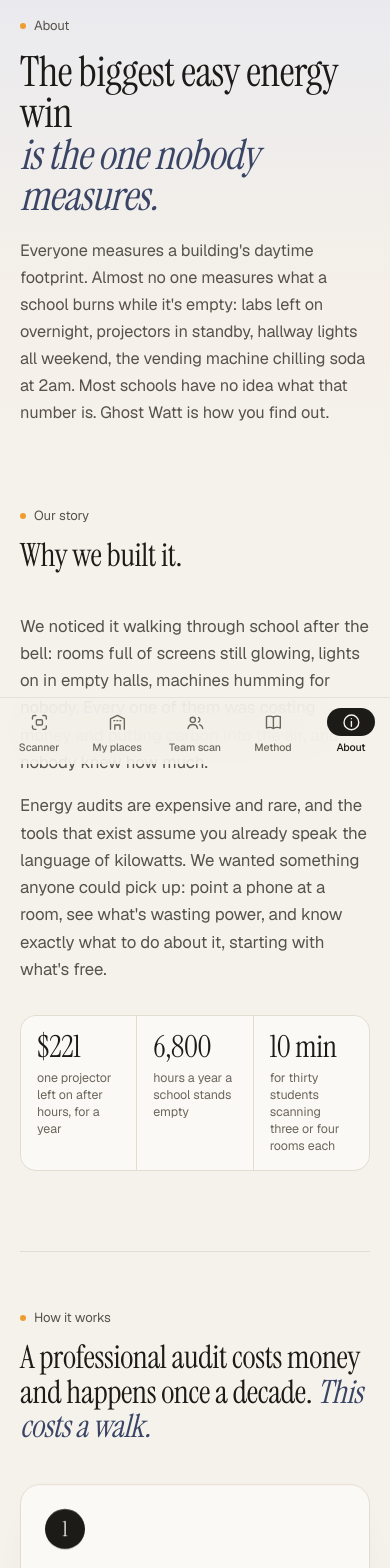
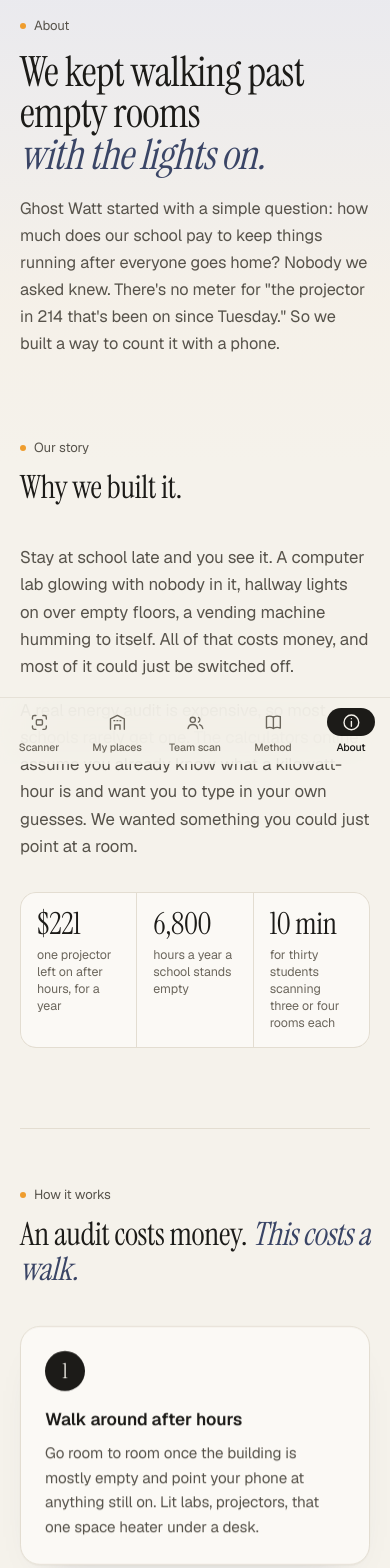
Before and after one commit to BoyTiger-1/ghost-watt, a Next.js app: page /about in a window 390 px wide. Shown: the part 80-1648 px from the top of the page. Built offline with nearby package versions, Linux system fonts and the light colour scheme; no server answers.

Commit message:
Fix Design

```diff
--- a/src/app/about/page.tsx
+++ b/src/app/about/page.tsx
@@ -15,39 +15,39 @@
 
 const STEPS = [
   {
-    title: "Walk the building after hours",
-    body: "At 4pm or after close, students sweep the building and point a phone at anything still drawing power: a lit lab, an idling projector, the humming vending machine.",
+    title: "Walk around after hours",
+    body: "Go room to room once the building is mostly empty and point your phone at anything still on. Lit labs, projectors, that one space heater under a desk.",
   },
   {
-    title: "A vision model names the devices",
-    body: "It identifies each device and whether it is on, in standby or off. That is all it does. In On-device mode it happens in the browser and nothing is uploaded.",
+    title: "The model says what it sees",
+    body: "It names each device and whether it's on, asleep or off. That's its whole job. In On-device mode this happens in your browser and the photo is never uploaded.",
   },
   {
-    title: "Plain arithmetic ranks them",
-    body: "Published wattages times realistic empty hours give a dollar and CO₂ figure per device, sorted worst first, each with a costed fix and its payback.",
+    title: "Plain math does the rest",
+    body: "Published wattages, times the hours the room sits empty, times your local electricity price. You get dollars and CO₂ for each device, worst first, with a fix and how fast it pays for itself.",
   },
 ];
 
 const BELIEFS = [
   {
-    title: "What you can't see, nobody fixes",
-    body: "Nobody is careless on purpose. A projector humming at midnight is just invisible. Show people where the waste is and most of it gets switched off.",
+    title: "Nobody wastes power on purpose",
+    body: "A projector humming at midnight is invisible. Once people can actually see it, most of it gets switched off.",
   },
   {
-    title: "Plain words, not jargon",
-    body: "You shouldn't need to know what a kilowatt-hour is to save money. Every number here comes in dollars, hours and things you can picture.",
+    title: "No jargon",
+    body: "You shouldn't need to know what a kilowatt-hour is to save money. Everything is in dollars and hours.",
   },
   {
-    title: "Show the math",
-    body: "Estimates come with a range and the reason behind them. Every wattage and formula is published, so anyone can check our work.",
+    title: "Show your work",
+    body: "Every estimate comes with a range and where it came from. The wattages and formulas are public, so you can check us.",
   },
   {
-    title: "Cheapest fixes first",
-    body: "Changing a habit or setting a timer often beats buying new equipment. We rank fixes by what each dollar gets back, and free ones lead.",
+    title: "Free fixes first",
+    body: "A timer or a new habit often beats buying equipment. We sort fixes by what each dollar gets back, so the free ones end up on top.",
   },
   {
-    title: "Your photos are yours",
-    body: "No accounts and no tracking. Pictures can be read right on your device, and team scans share device lists, never photos.",
+    title: "Your photos stay yours",
+    body: "No accounts and no tracking. On-device mode never uploads a picture, and team scans only share device lists.",
   },
 ];
 
@@ -56,47 +56,47 @@
     name: "Shaurya Sahdev",
     initials: "SS",
     roles: ["Live mode", "Frontend & design"],
-    body: "Built the live camera mode that boxes and prices devices as you point at them, and designed much of how the app looks and feels.",
+    body: "Built live mode, the camera view that boxes and prices things as you point at them. Did a lot of the design too.",
   },
   {
     name: "Ronit Agarwal",
     initials: "RA",
     roles: ["AI models & training", "Backend"],
-    body: "Trains and tunes the vision models that find devices in a picture, and built the server side that reads photos and looks up prices.",
+    body: "Trains and tunes the models that find devices in a photo, and wrote the server side that reads photos and looks up prices.",
   },
   {
     name: "Vyom Joshi",
     initials: "VJ",
     roles: ["Frontend", "Testing"],
-    body: "Builds the screens people use every day and puts them through their paces, making sure they hold up on real phones in real rooms.",
+    body: "Builds the screens people actually use, then tries to break them on real phones in real rooms.",
   },
   {
     name: "Rayan Alam",
     initials: "RA",
     roles: ["Backend & data", "Testing"],
-    body: "Works on the data and services behind the numbers, from electricity prices to saved places, and tests that they add up.",
+    body: "Works on the data behind the numbers, like electricity prices and saved places, and checks that it all adds up.",
   },
 ];
 
 const NOTES: { q: string; a: ReactNode }[] = [
   {
-    q: "Why hasn't this been done?",
-    a: "Commercial energy audits cost money and happen once a decade. Carbon calculators ask you to type in guesses. Nobody had put a vision model, a wattage table and a ranked to-do list in the hands of the people who actually walk the halls.",
+    q: "Why hasn't someone done this already?",
+    a: "Honestly, we're not sure. Professional audits are expensive, so most schools rarely get one, and online carbon calculators make you type in your own guesses. Nobody had put a vision model, a wattage table and a to-do list on the phones of the people who actually walk the halls.",
   },
   {
     q: "What does it look like in practice?",
-    a: "Point a phone at a lit, empty computer lab and it says: about $340 a year and 1.2 tonnes of CO₂ here; fix it with smart power strips, about $60, paid back in two months. That is an action, not a guilt trip.",
+    a: "Point it at an empty computer lab with thirty monitors still on and it'll tell you something like: about $800 a year here. Smart power strips fix most of it for $60, and they pay for themselves in about a month.",
   },
   {
     q: "What does a school get at the end?",
-    a: "A prioritised list facilities can act on Monday (timers, occupancy sensors, power strips, a shutdown policy) and a one-page brief for whoever signs the purchase order.",
+    a: "A ranked list facilities can start on Monday (timers, motion sensors, power strips, a shutdown routine), a one-page report for whoever approves spending, and stickers for the doors.",
   },
   {
     q: "Where do the photos go?",
     a: (
       <>
-        In On-device mode, nowhere: a detector in the browser reads them and nothing is uploaded. In Enhanced mode a photo is sent to the cloud vision
-        model for the scan and then discarded. The pill in the header always says which mode is about to run, and every result is labelled{" "}
+        In On-device mode, nowhere. The detector runs in your browser. Enhanced mode sends the photo to a cloud vision model for the scan, and then it&apos;s
+        thrown away. The pill in the header always says which one is about to run, and every result is labelled{" "}
         <span className="text-fog">Enhanced · cloud</span> or <span className="text-fog">On-device</span>.
       </>
     ),
@@ -105,18 +105,18 @@
     q: "How accurate is it?",
     a: (
       <>
-        Wattage from a photo is an estimate, and Ghost Watt never pretends otherwise. But the ranking of the worst offenders holds even when individual
-        watts are fuzzy, and the ranking is what drives action. The{" "}
+        Watts from a photo are an estimate, and we say so. The ranking holds up even when individual numbers are a bit off, though, and the ranking is
+        what tells you what to fix first. Every figure and formula is on the{" "}
         <Link href="/methodology" className="text-cyan underline decoration-cyan/30 underline-offset-4 hover:decoration-cyan">
           methodology
         </Link>{" "}
-        shows every figure and formula.
+        page.
       </>
     ),
   },
   {
-    q: "Does a team scan need accounts?",
-    a: "No. Whoever starts a team gets a six-character code and a QR code for the board. Everyone scans their own rooms on their own phone, and only the device lists travel.",
+    q: "Do team scans need accounts?",
+    a: "No. Whoever starts one gets a six-character code and a QR code to put on the board. Everyone scans their own rooms on their own phone, and only the device lists get shared.",
   },
 ];
 
@@ -149,10 +149,9 @@
 
       <div className="mx-auto max-w-6xl px-5 pb-12 pt-24 sm:px-6 sm:pt-32">
         <Reveal>
-          <PageHeader eyebrow="About" title="The biggest easy energy win" accent="is the one nobody measures.">
-            Everyone measures a building&apos;s daytime footprint. Almost no one measures what a school burns while it&apos;s empty: labs left on
-            overnight, projectors in standby, hallway lights all weekend, the vending machine chilling soda at 2am. Most schools have no idea what that
-            number is. Ghost Watt is how you find out.
+          <PageHeader eyebrow="About" title="We kept walking past empty rooms" accent="with the lights on.">
+            Ghost Watt started with a simple question: how much does our school pay to keep things running after everyone goes home? Nobody we asked
+            knew. There&apos;s no meter for &quot;the projector in 214 that&apos;s been on since Tuesday.&quot; So we built a way to count it with a phone.
           </PageHeader>
         </Reveal>
 
@@ -162,13 +161,12 @@
           <Reveal delay={0.06}>
             <div className="space-y-4 text-[1.05rem] leading-relaxed text-mist">
               <p>
-                We noticed it walking through school after the bell: rooms full of screens still glowing, lights on in empty halls, machines humming for
-                nobody. Every one of them was costing money and putting carbon into the air, and nobody knew how much.
+                Stay at school late and you see it. A computer lab glowing with nobody in it, hallway lights on over empty floors, a vending machine
+                humming to itself. All of that costs money, and most of it could just be switched off.
               </p>
               <p>
-                Energy audits are expensive and rare, and the tools that exist assume you already speak the language of kilowatts. We wanted something
-                anyone could pick up: point a phone at a room, see what&apos;s wasting power, and know exactly what to do about it, starting with what&apos;s
-                free.
+                A real energy audit is expensive, so most schools rarely get one. The calculators online assume you already know what a kilowatt-hour
+                is and want you to type in your own guesses. We wanted something you could just point at a room.
               </p>
             </div>
             <div className="mt-8 grid grid-cols-3 gap-px overflow-hidden rounded-2xl border border-line bg-line">
@@ -188,7 +186,7 @@
 
         {/* 2. how it works */}
         <section className="mt-20 border-t border-line pt-14 sm:mt-24">
-          <SectionHead eyebrow="How it works" title="A professional audit costs money and happens once a decade." accent="This costs a walk." />
+          <SectionHead eyebrow="How it works" title="An audit costs money." accent="This costs a walk." />
           <ol className="mt-10 grid gap-4 sm:grid-cols-3">
             {STEPS.map((s, i) => (
               <Reveal key={s.title} delay={i * 0.08} className="h-full">
@@ -204,7 +202,7 @@
 
         {/* 3. what we believe */}
         <section className="mt-20 border-t border-line pt-14 sm:mt-24">
-          <SectionHead eyebrow="What we believe" title="Five rules" accent="we built it by." />
+          <SectionHead eyebrow="What we care about" title="How we decide" accent="what goes in." />
           <ul className="mt-10 grid gap-4 sm:grid-cols-2 lg:grid-cols-3">
             {BELIEFS.map((b, i) => (
               <Reveal key={b.title} delay={i * 0.05} className="h-full">
@@ -220,7 +218,7 @@
 
         {/* 4. the team */}
         <section className="mt-20 border-t border-line pt-14 sm:mt-24">
-          <SectionHead eyebrow="The team" title="Four of us." accent="One building at a time." />
+          <SectionHead eyebrow="The team" title="Four students," accent="one very lit school." />
           <ul className="mt-10 grid gap-4 sm:grid-cols-2">
             {TEAM.map((m, i) => (
               <Reveal key={m.name} delay={i * 0.06} className="h-full">
@@ -250,7 +248,7 @@
 
         {/* 5. questions */}
         <section className="mt-20 border-t border-line pt-14 sm:mt-24">
-          <SectionHead eyebrow="Questions" title="A few honest answers." />
+          <SectionHead eyebrow="FAQ" title="Questions people ask us." />
           <div className="mt-10 grid gap-4 md:grid-cols-2">
             {NOTES.map((n, i) => (
               <Reveal key={n.q} delay={(i % 2) * 0.06} className="h-full">
@@ -267,9 +265,9 @@
           <div className="mt-20 flex flex-col items-start justify-between gap-6 rounded-[1.75rem] bg-fog px-7 py-9 text-ink sm:mt-24 sm:flex-row sm:items-center sm:px-10">
             <div>
               <h2 className="font-editorial text-[2rem] leading-[1.05] sm:text-[2.4rem]">
-                Your building is <span className="italic text-sodium">on right now.</span>
+                Go scan a room <span className="italic text-sodium">tonight.</span>
               </h2>
-              <p className="mt-2 text-[0.98rem] text-ink/70">Scan one room tonight. It takes a minute and costs nothing.</p>
+              <p className="mt-2 text-[0.98rem] text-ink/70">It takes about a minute, and it&apos;s free.</p>
             </div>
             <div className="flex flex-wrap items-center gap-x-5 gap-y-3">
               <Link
@@ -279,7 +277,7 @@
                 Start a scan
               </Link>
               <Link href="/methodology" className="text-[0.95rem] text-ink/80 underline decoration-ink/30 underline-offset-[6px] hover:decoration-ink">
-                Read the methodology
+                How the math works
               </Link>
             </div>
           </div>
--- a/src/app/globals.css
+++ b/src/app/globals.css
@@ -1033,12 +1033,12 @@
   animation: bolt-flicker 0.7s steps(1) 1;
 }
 
-/* The active section pill: a soft amber glow so it reads at a glance. */
+/* The active section pill: a soft shadow so it reads at a glance. */
 .nav-pill {
   box-shadow: 0 1px 2px rgba(28, 27, 24, 0.18), 0 8px 22px -8px rgba(28, 27, 24, 0.45);
 }
 :root[data-theme="dark"] .nav-pill {
-  box-shadow: 0 0 0 1px rgba(255, 255, 255, 0.06), 0 8px 26px -8px rgba(255, 190, 110, 0.35);
+  box-shadow: 0 0 0 1px rgba(255, 255, 255, 0.06), 0 8px 22px -8px rgba(0, 0, 0, 0.6);
 }
 
 /* Film grain, laid over the night scenes. */
--- a/src/components/Nav.tsx
+++ b/src/components/Nav.tsx
@@ -93,9 +93,7 @@
                       layoutId="nav-pill"
                       className="nav-pill absolute inset-0 rounded-full bg-fog"
                       transition={{ type: "spring", stiffness: 320, damping: 26, mass: 0.9 }}
-                    >
-                      <span className="absolute -bottom-[7px] left-1/2 h-[3px] w-5 -translate-x-1/2 rounded-full bg-sodium shadow-[0_0_10px_2px_rgba(239,157,46,0.6)]" />
-                    </motion.span>
+                    />
                   )}
                   <span className="relative">{t(tab.key)}</span>
                 </Link>
--- a/src/components/home/ImpactSection.tsx
+++ b/src/components/home/ImpactSection.tsx
@@ -1,21 +1,29 @@
 "use client";
 
-// The scale of it, live. One night of America's school waste plays back fast
-// (a second on screen is ten real minutes), with a clock beside it; below it, a
-// ticker of the kind of thing a single scan turns up.
+// The scale of it, live, from the moment you open the site: the electricity
+// America's empty schools waste, counted in watt-hours (about 585,000 a second)
+// with the dollars beside it; below, a ticker of what a single scan turns up.
 //
 // The rate is deliberately the conservative reading of the sources: about $8B a
 // year on K-12 energy (U.S. DOE Better Buildings; ENERGY STAR cites $6-8B), of
 // which ENERGY STAR says "as much as 30%" is wasted. So "up to" $2.4B a year,
-// about $76 a second, and the copy says "up to".
+// about $76 a second. At the U.S. commercial average of $0.13/kWh (EIA, 2024)
+// that is about 18.5 billion kWh a year: a steady 2.1 GW, roughly the output of
+// two large nuclear reactors. The copy says "up to".
 
-import { useEffect, useRef, useState } from "react";
-import { motion, useInView, useReducedMotion } from "framer-motion";
+import { useEffect, useState } from "react";
+import { motion, useReducedMotion } from "framer-motion";
 import { Chapter } from "./Chapter";
 import { CountTo, Flashlight, SplitLines } from "@/components/motion/Motion";
 
 const PER_YEAR = 8e9 * 0.3;
-const PER_SECOND = PER_YEAR / (365 * 24 * 3600);
+const SECONDS_PER_YEAR = 365 * 24 * 3600;
+const PER_SECOND = PER_YEAR / SECONDS_PER_YEAR;
+const RATE_PER_KWH = 0.13;
+/** Watt-hours wasted a second: dollars a second over the price of a kWh, times 1000. */
+const WH_PER_SECOND = (PER_SECOND / RATE_PER_KWH) * 1000;
+/** The same energy as a steady draw, in gigawatts. */
+const GIGAWATTS = (WH_PER_SECOND * 3600) / 1e9;
 
 const FINDS = [
   ["Room 214", "projector left on", "$221"],
@@ -41,13 +49,12 @@
           <div className="mt-8 grid gap-12 lg:grid-cols-[1.25fr_1fr] lg:items-end">
             <div>
               <h2 className="font-editorial text-[clamp(2.4rem,5vw,4.4rem)] leading-[0.98] text-[#f5f2eb]">
-                <SplitLines inView lines={["Tonight, America’s", <span key="b" className="italic text-[#ffc777]">empty schools will pay</span>]} />
+                <SplitLines inView lines={["Since you opened this page,", <span key="b" className="italic text-[#ffc777]">America’s empty schools have wasted</span>]} />
               </h2>
               <LiveCounter />
               <p className="mt-3 max-w-[34rem] text-[0.95rem] leading-relaxed text-[#f5f2eb]/60">
-                for electricity nobody is using, from the last bell to the first. Played back fast: every second here is ten real minutes, at the
-                rate of up to $76 a second. That is the share of a ~$8 billion annual K-12 energy bill that ENERGY STAR
-                estimates is wasted (up to 30%).
+                That is a steady {GIGAWATTS.toFixed(1)} gigawatts, about the output of two nuclear reactors, running rooms nobody is in. It is the
+                share of a ~$8 billion annual K-12 energy bill that ENERGY STAR estimates is wasted (up to 30%), at the U.S. average price.
               </p>
             </div>
 
@@ -87,80 +94,54 @@
   );
 }
 
-/** One night, 4 pm to 8 am. */
-const NIGHT_SECONDS = 16 * 3600;
-/** Each second on screen is ten real minutes. */
-const SPEED = 600;
-
 /**
- * Tonight's bill, played back fast: a clock runs from 4:00 pm to 8:00 am and the
- * dollars climb with it at the real rate times SPEED. The copy says it is sped up.
+ * Energy and money wasted since this page opened, ticking every frame. It starts
+ * when you arrive, not when you scroll here, so the number is already running.
  */
 function LiveCounter() {
-  const ref = useRef<HTMLDivElement>(null);
-  const seen = useInView(ref, { margin: "-40px" });
   const reduce = useReducedMotion();
-  // Real seconds of the night elapsed so far.
-  const [night, setNight] = useState(0);
-  const [run, setRun] = useState(0);
+  const [seconds, setSeconds] = useState(0);
 
   useEffect(() => {
-    if (!seen) return;
-    if (reduce) {
-      const t = setTimeout(() => setNight(NIGHT_SECONDS), 0);
-      return () => clearTimeout(t);
-    }
+    const start = performance.now();
     let raf = 0;
-    let start = 0;
+    let last = 0;
     const tick = (t: number) => {
-      if (!start) start = t;
-      const elapsed = Math.min(NIGHT_SECONDS, ((t - start) / 1000) * SPEED);
-      setNight(elapsed);
-      if (elapsed < NIGHT_SECONDS) raf = requestAnimationFrame(tick);
+      // Under reduced motion it still counts, just once a second rather than every frame.
+      if (!reduce || t - last > 1000) {
+        setSeconds((t - start) / 1000);
+        last = t;
+      }
+      raf = requestAnimationFrame(tick);
     };
     raf = requestAnimationFrame(tick);
     return () => cancelAnimationFrame(raf);
-  }, [seen, reduce, run]);
+  }, [reduce]);
 
-  const dollars = night * PER_SECOND;
-  const done = night >= NIGHT_SECONDS;
-  const minutes = (16 * 60 + Math.floor(night / 60)) % (24 * 60);
-  const h = Math.floor(minutes / 60);
-  const clock = `${h % 12 || 12}:${String(minutes % 60).padStart(2, "0")} ${h < 12 ? "am" : "pm"}`;
+  const wh = seconds * WH_PER_SECOND;
+  const dollars = seconds * PER_SECOND;
 
   return (
-    <div ref={ref} className="mt-6">
+    <div className="mt-6">
       <motion.div
         initial={{ opacity: 0, y: 20 }}
         whileInView={{ opacity: 1, y: 0 }}
         viewport={{ once: true }}
         transition={{ duration: 0.9, delay: 0.3, ease: [0.22, 1, 0.36, 1] }}
-        className="flex items-baseline font-editorial text-[clamp(2.7rem,8.6vw,7.6rem)] leading-none tracking-[-0.03em] text-[#ffc777] [text-shadow:0_0_60px_rgba(255,170,80,0.35)]"
+        className="flex flex-wrap items-baseline gap-x-3 font-editorial leading-none tracking-[-0.03em] text-[#ffc777] [text-shadow:0_0_60px_rgba(255,170,80,0.35)]"
         aria-live="off"
       >
-        <span>$</span>
-        <span className="tabular-nums">{Math.floor(dollars).toLocaleString("en-US")}</span>
+        <span className="text-[clamp(2.6rem,7.6vw,6.8rem)] tabular-nums">{Math.floor(wh).toLocaleString("en-US")}</span>
+        <span className="text-[clamp(1.2rem,2.4vw,2rem)] text-[#ffc777]/70">watt-hours</span>
       </motion.div>
       <div className="mt-4 flex flex-wrap items-center gap-2">
-        <span className="inline-flex items-center gap-2 rounded-full border border-[#ffc777]/25 bg-[#ffc777]/[0.08] py-1.5 pl-2.5 pr-3.5 font-numeric text-[0.85rem] tabular-nums text-[#ffc777]">
-          <span className={`h-2 w-2 rounded-full bg-[#ffc777] shadow-[0_0_10px_rgba(255,199,119,0.9)] ${done ? "" : "soft-pulse"}`} />
-          {clock}
+        <span className="inline-flex items-center gap-2 rounded-full border border-[#ffc777]/25 bg-[#ffc777]/[0.08] py-1.5 pl-2.5 pr-3.5 font-numeric text-[0.88rem] tabular-nums text-[#ffc777]">
+          <span className="soft-pulse h-2 w-2 rounded-full bg-[#ffc777] shadow-[0_0_10px_rgba(255,199,119,0.9)]" />
+          ${dollars.toFixed(2)} of electricity
         </span>
         <span className="rounded-full border border-white/10 px-3 py-1.5 text-[0.82rem] text-[#f5f2eb]/60">
-          {done ? "One night, start to finish" : "Sped up: 1 second = 10 minutes"}
+          +{Math.round(WH_PER_SECOND).toLocaleString("en-US")} Wh every second
         </span>
-        {done && !reduce && (
-          <button
-            type="button"
-            onClick={() => {
-              setNight(0);
-              setRun((r) => r + 1);
-            }}
-            className="rounded-full px-3 py-1.5 text-[0.82rem] text-[#f5f2eb]/80 underline decoration-[#f5f2eb]/30 underline-offset-4 hover:decoration-[#f5f2eb]"
-          >
-            Play the night again
-          </button>
-        )}
       </div>
     </div>
   );
--- a/src/lib/providers.ts
+++ b/src/lib/providers.ts
@@ -423,7 +423,7 @@
       configured: Boolean(process.env.ELECTRICITY_MAPS_KEY?.trim()),
       buys:
         "Optional override for grid carbon intensity. Not needed - the EIA key above " +
-        "already provides this, and Electricity Maps no longer has a free tier.",
+        "already covers every US grid region. Electricity Maps' free tier is one zone, non-commercial use only.",
       signup: "https://portal.electricitymaps.com/",
       required: false,
       optionalNote: "Superseded by EIA-930. Leave blank.",
```
Also changed, not shown: 2 other files (tests, documents, lock files or other folders).
